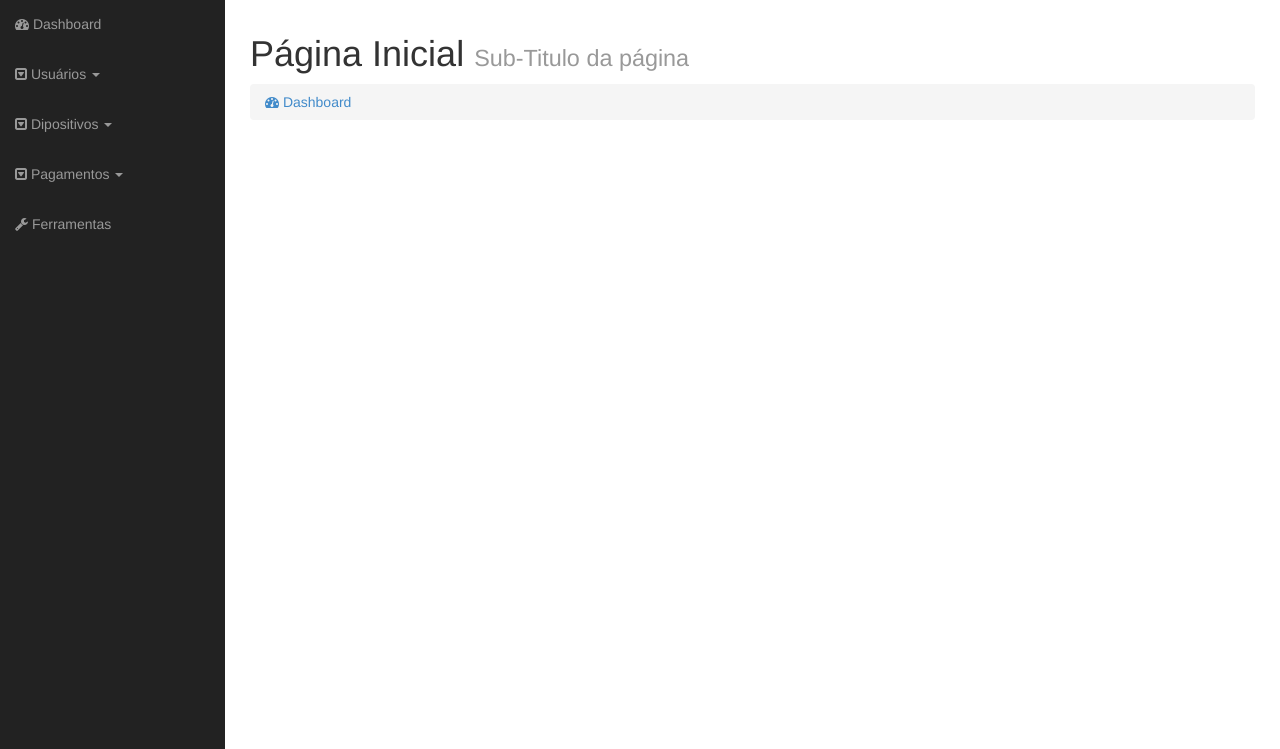
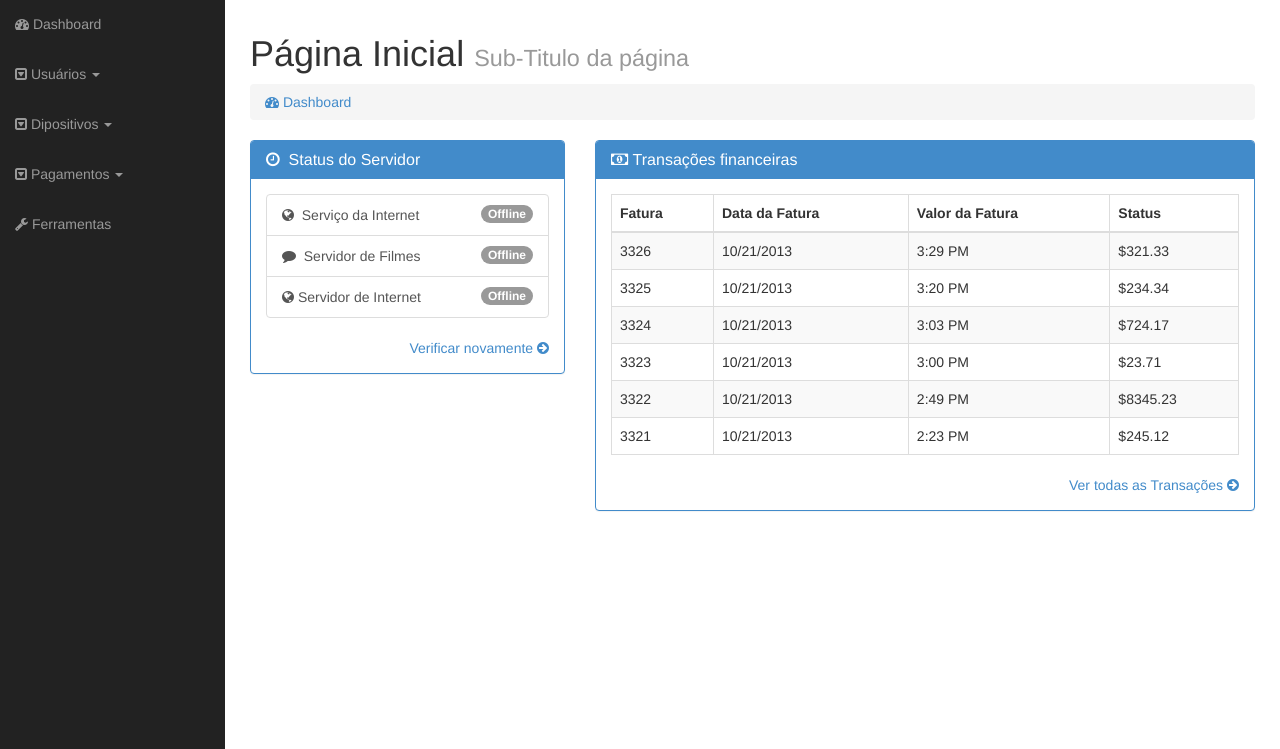
Before and after one commit to juliomarquesjr/RedeAruba, a CodeIgniter app: page /RedeAruba/ in a window 1280 px wide. Shown: the part 51-800 px from the top of the page. Run offline with CodeIgniter, Linux system fonts and the light colour scheme; grey boxes labelled with a size stand in for pictures from a placeholder-image service; some libraries are stand-ins or nearby versions.

Commit message:
Inclusão de Tabelas

```diff
--- a/application/views/dashboard.php
+++ b/application/views/dashboard.php
@@ -10,4 +10,99 @@
           </div>
         </div><!-- /.row -->
 
+        <div class="row">
+        <div class="col-lg-4">
+            <div class="panel panel-primary">
+              <div class="panel-heading">
+                  <h3 class="panel-title"><i class="fa fa-clock-o"></i>&nbsp; Status do Servidor</h3>
+              </div>
+              <div class="panel-body">
+                <div class="list-group">
+                  <a href="#" class="list-group-item">
+                    <span class="badge">Offline</span>
+                    <i class="fa fa-globe"></i> &nbsp;Serviço da Internet
+                  </a>
+                  <a href="#" class="list-group-item">
+                    <span class="badge">Offline</span>
+                    <i class="fa fa-comment"></i> &nbsp;Servidor de Filmes
+                  </a>
+                  <a href="#" class="list-group-item">
+                    <span class="badge">Offline</span>
+                    <i class="fa fa-globe"></i>&nbsp;Servidor de Internet
+                  </a>
+
+                </div>
+                <div class="text-right">
+                    <a href="#">Verificar novamente&nbsp;<i class="fa fa-arrow-circle-right"></i></a>
+                </div>
+              </div>
+            </div>
+          </div>
+
+            <div class="col-lg-8">
+            <div class="panel panel-primary">
+              <div class="panel-heading">
+                  <h3 class="panel-title"><i class="fa fa-money"></i>&nbsp;Transações financeiras</h3>
+              </div>
+              <div class="panel-body">
+                <div class="table-responsive">
+                  <table class="table table-bordered table-hover table-striped tablesorter">
+                    <thead>
+                      <tr>
+                        <th class="header">Fatura</th>
+                        <th class="header">Data da Fatura</th>
+                        <th class="header">Valor da Fatura</th>
+                        <th class="header">Status</th>
+                      </tr>
+                    </thead>
+                    <tbody>
+                      <tr>
+                        <td>3326</td>
+                        <td>10/21/2013</td>
+                        <td>3:29 PM</td>
+                        <td>$321.33</td>
+                      </tr>
+                      <tr>
+                        <td>3325</td>
+                        <td>10/21/2013</td>
+                        <td>3:20 PM</td>
+                        <td>$234.34</td>
+                      </tr>
+                      <tr>
+                        <td>3324</td>
+                        <td>10/21/2013</td>
+                        <td>3:03 PM</td>
+                        <td>$724.17</td>
+                      </tr>
+                      <tr>
+                        <td>3323</td>
+                        <td>10/21/2013</td>
+                        <td>3:00 PM</td>
+                        <td>$23.71</td>
+                      </tr>
+                      <tr>
+                        <td>3322</td>
+                        <td>10/21/2013</td>
+                        <td>2:49 PM</td>
+                        <td>$8345.23</td>
+                      </tr>
+                      <tr>
+                        <td>3321</td>
+                        <td>10/21/2013</td>
+                        <td>2:23 PM</td>
+                        <td>$245.12</td>
+                      </tr>
+
+                    </tbody>
+                  </table>
+                </div>
+                <div class="text-right">
+                    <a href="#">Ver todas as Transações&nbsp;<i class="fa fa-arrow-circle-right"></i></a>
+                </div>
+              </div>
+            </div>
+          </div>
+
+        </div>
+
       </div><!-- /#page-wrapper -->
```
